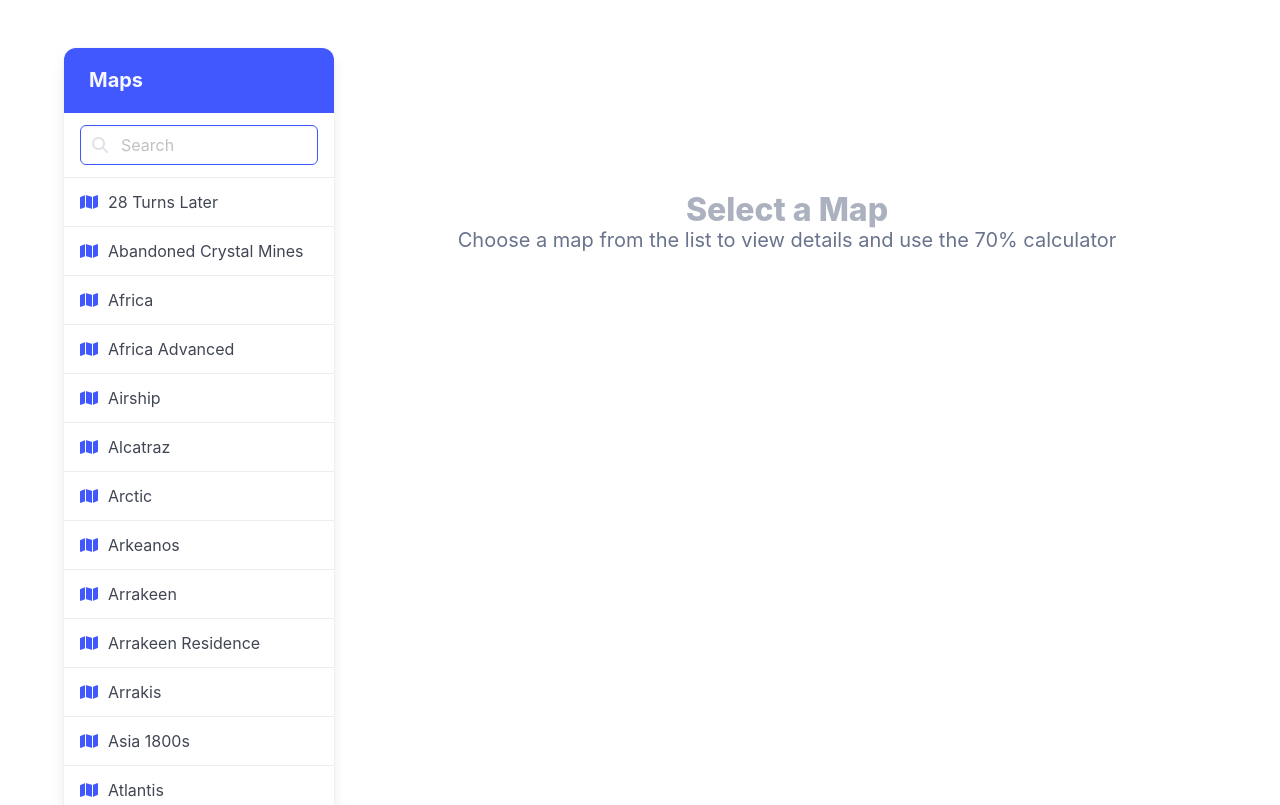
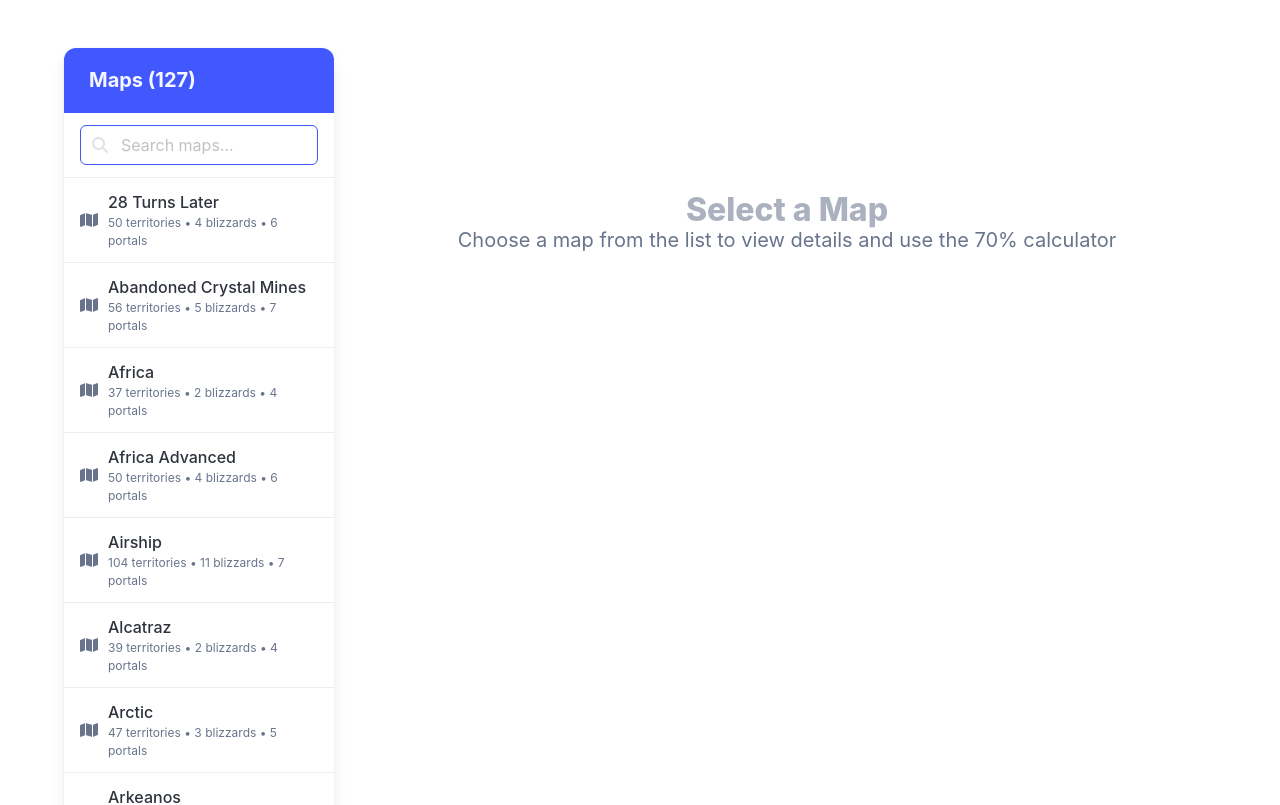
Before and after one commit to acroos/risk-toolbox, a Next.js app: page / in a window 1280 px wide. Shown: the top 805 px of the page. Built offline with nearby package versions, Linux system fonts and the light colour scheme.

Commit message:
improve map list a bit

```diff
--- a/src/app/globals.css
+++ b/src/app/globals.css
@@ -109,3 +109,13 @@ input[type="number"] {
   -moz-appearance: textfield;
   appearance: textfield;
 }
+
+/* Map list improvements */
+.is-clickable {
+  cursor: pointer;
+  transition: color 0.2s ease;
+}
+
+.is-clickable:hover {
+  color: #3273dc;
+}
--- a/src/app/ui/MapList/index.tsx
+++ b/src/app/ui/MapList/index.tsx
@@ -1,5 +1,5 @@
 import { MapInfo } from "@/types"
-import { useState } from "react"
+import { useState, useMemo } from "react"
 
 export default function MapList(props: {
   mapInfos: MapInfo[]
@@ -7,10 +7,24 @@ export default function MapList(props: {
 }) {
   const { mapInfos, onMapSelected } = props
   const [searchTerm, setSearchTerm] = useState("")
+  const [selectedMapSlug, setSelectedMapSlug] = useState<string | null>(null)
 
-  const filteredMaps = mapInfos.filter((mapInfo) =>
+  const filteredMaps = useMemo(() => {
+    if (!searchTerm.trim()) return mapInfos
+
+    return mapInfos.filter((mapInfo) =>
       mapInfo.name.toLowerCase().includes(searchTerm.toLowerCase())
     )
+  }, [mapInfos, searchTerm])
+
+  const handleMapSelect = (mapInfo: MapInfo) => {
+    setSelectedMapSlug(mapInfo.slug)
+    onMapSelected(mapInfo)
+  }
+
+  const clearSearch = () => {
+    setSearchTerm("")
+  }
 
   return (
     <article
@@ -24,39 +38,80 @@ export default function MapList(props: {
       }}
     >
       {/* Fixed Header */}
-      <p className="panel-heading">Maps</p>
+      <div className="panel-heading is-flex is-justify-content-space-between is-align-items-center">
+        <span>Maps ({filteredMaps.length})</span>
+        {searchTerm && (
+          <button
+            className="delete is-small"
+            onClick={clearSearch}
+            title="Clear search"
+          ></button>
+        )}
+      </div>
 
       {/* Fixed Search Bar */}
       <div className="panel-block">
-        <p className="control has-icons-left">
+        <p className="control has-icons-left has-icons-right">
           <input
             className="input is-link"
             type="text"
-            placeholder="Search"
+            placeholder="Search maps..."
+            value={searchTerm}
             onChange={(e) => setSearchTerm(e.target.value)}
           />
           <span className="icon is-left">
             <i className="fa-solid fa-search" aria-hidden="true"></i>
           </span>
+          {searchTerm && (
+            <span className="icon is-right is-clickable" onClick={clearSearch}>
+              <i className="fa-solid fa-times" aria-hidden="true"></i>
+            </span>
+          )}
         </p>
       </div>
 
       {/* Scrollable Map List */}
       <div style={{ flex: "1", overflowY: "auto" }}>
-        {filteredMaps.map((mapInfo) => {
+        {filteredMaps.length === 0 ? (
+          <div className="panel-block has-text-centered has-text-grey">
+            <div>
+              <p className="mb-2">
+                <i className="fa-solid fa-search fa-2x"></i>
+              </p>
+              <p>No maps found</p>
+              {searchTerm && (
+                <p className="is-size-7">
+                  Try a different search term
+                </p>
+              )}
+            </div>
+          </div>
+        ) : (
+          filteredMaps.map((mapInfo) => {
+            const isSelected = selectedMapSlug === mapInfo.slug
             return (
               <a
-              onClick={() => onMapSelected(mapInfo)}
+                onClick={() => handleMapSelect(mapInfo)}
                 key={mapInfo.slug}
-              className="panel-block is-active"
+                className={`panel-block ${isSelected ? 'is-active has-background-link-light' : ''}`}
+                style={{
+                  cursor: 'pointer',
+                  transition: 'background-color 0.2s ease'
+                }}
               >
                 <span className="panel-icon">
                   <i className="fa-solid fa-map" aria-hidden="true"></i>
                 </span>
-              {mapInfo.name}
+                <div className="is-flex-grow-1">
+                  <div className="has-text-weight-medium">{mapInfo.name}</div>
+                  <div className="is-size-7 has-text-grey">
+                    {mapInfo.territoryCount} territories • {mapInfo.blizzardCount} blizzards • {mapInfo.portalCount} portals
+                  </div>
+                </div>
               </a>
             )
-        })}
+          })
+        )}
       </div>
     </article>
   )
```
Lines whose indentation alone changed are shown as unchanged.
